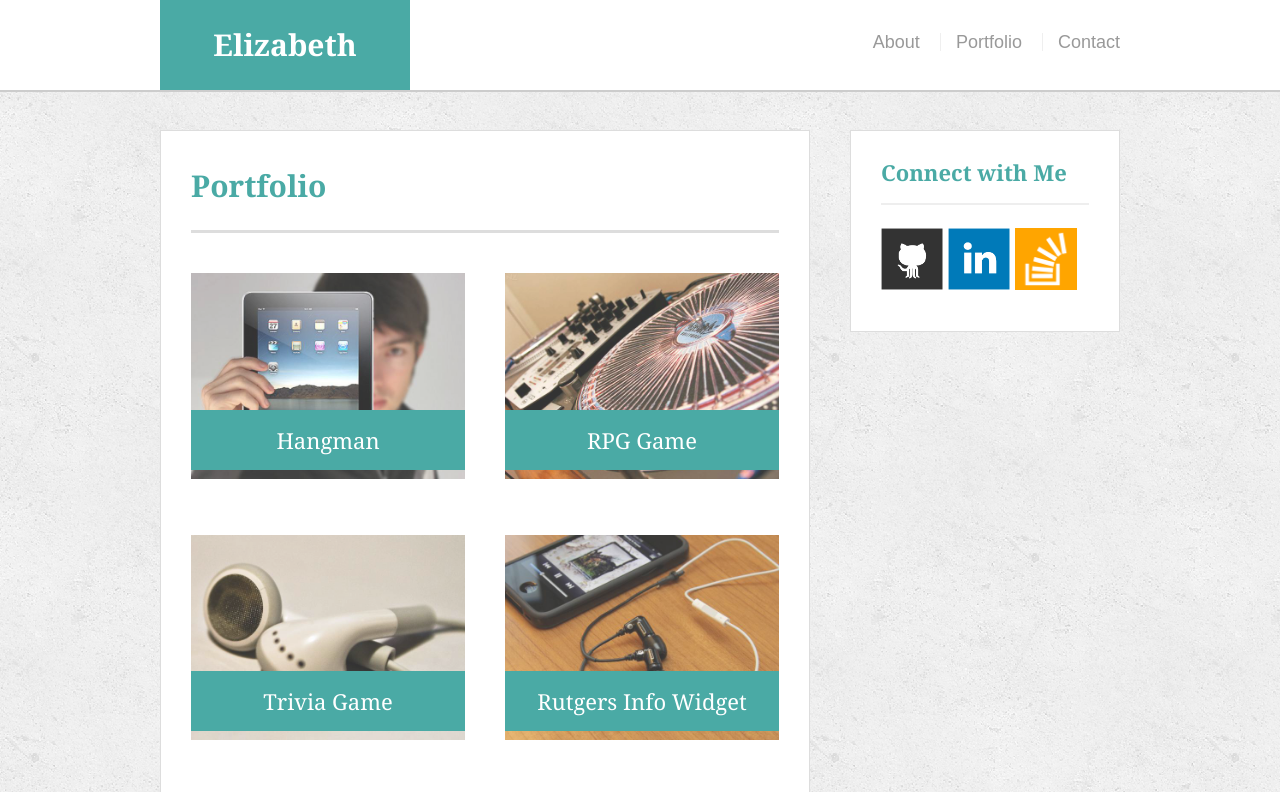
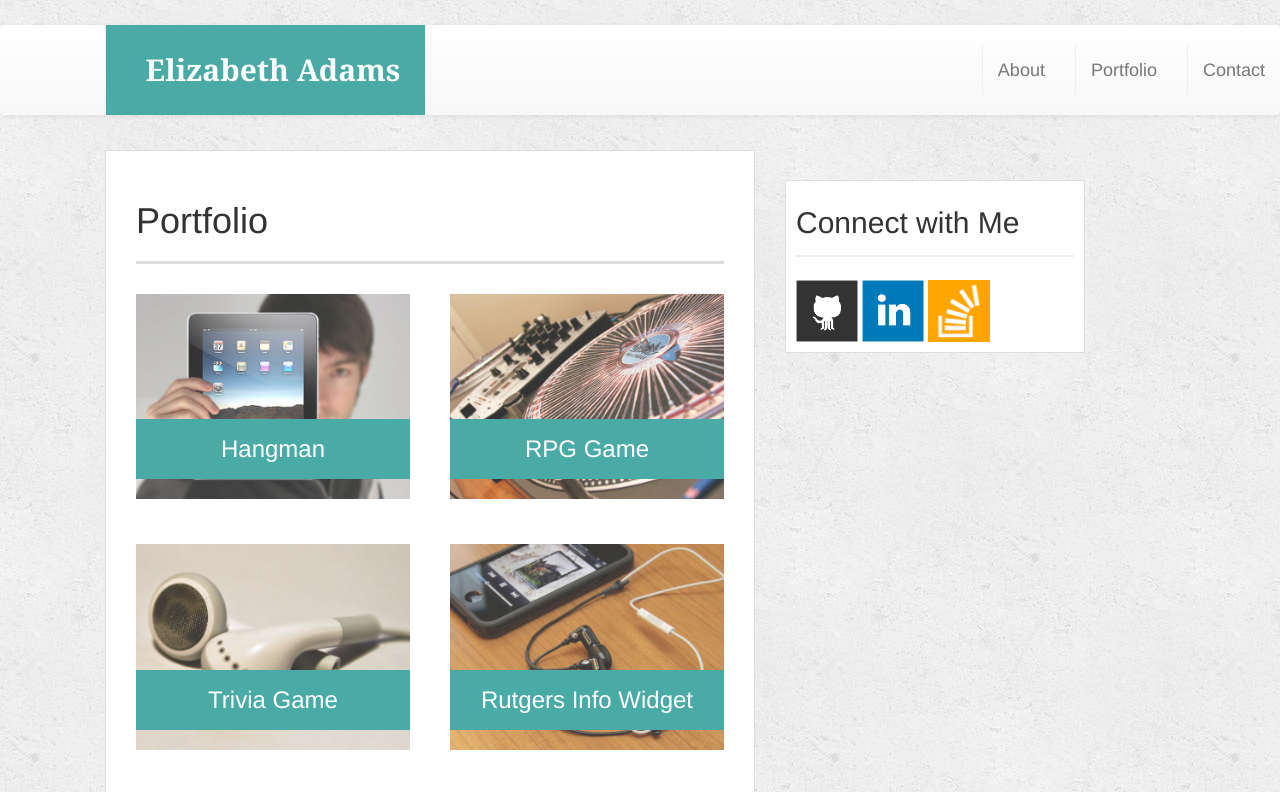
Before and after one commit to adamslizm/Bootstrap-Portfolio, a plain HTML site: page portfolio.html in a window 1280 px wide. Shown: the top 792 px of the page. Drawn offline with nearby package versions, Linux system fonts and the light colour scheme.

Commit message:
Bootstrap-Portfolio

```diff
--- a/Assets/css/style.css
+++ b/Assets/css/style.css
@@ -19,6 +19,10 @@ body {
   clear: both;
 }
 
+.navbar-nav {
+  padding-top: 20px;
+}
+
 h1,
 h2,
 h3,
@@ -26,7 +30,7 @@ p {
   margin-bottom: 20px;
 }
 
-p:last-child {
+p last-child {
   margin-bottom: 0;
 }
 
@@ -50,10 +54,19 @@ h3 {
   font-size: 22px;
 }
 
+.responsive-headings(h3);
 /* header */
 
+.navbar {
+  width: 100%;
+}
+
+.navbar-top {
+  width: 100%;
+}
+
 #masthead {
-  position: fixed;
+  position: static;
   z-index: 99;
   width: 100%;
   margin: 0 0 30px;
@@ -65,7 +78,7 @@ h3 {
 
 #logo {
   float: left;
-  width: 250px;
+  width: 320px;
   height: 90px;
   font-family: Georgia, Times, "Times New Roman", serif;
   font-size: 30px;
@@ -75,9 +88,19 @@ h3 {
   text-align: center;
   text-decoration: none;
   background: #4aaaa5;
+  margin-left: 90px;
+}
+
+.navbar-brand
+  first-child {
+  border-right: 0 none;
+  float: right;
+  padding-top: 10px;
+  margin-right: 90px;
 }
 
 nav {
+  position: static;
   float: right;
   margin-top: 25px;
 }
@@ -90,10 +113,6 @@ nav a {
   color: #999;
   text-decoration: none;
   border-left: 1px solid #efefef;
-}
-
-nav a:first-child {
-  border-left: 0 none;
 }
 
 /* footer */
@@ -112,20 +131,22 @@ footer {
 /* sidebar */
 
 .sidebar {
-  float: right;
+  float: left;
   width: 100%;
-  max-width: 270px;
-  padding: 30px;
+  max-width: 300px;
+  padding: 10px;
   margin-bottom: 20px;
   background: #fff;
   border: 1px solid #ddd;
+  margin: 30px;
+
 }
 
 h3,
 .sidebar h2 {
   padding-bottom: 20px;
   margin-bottom: 15px;
-  line-height: 22px;
+  line-height: 24px;
   border-bottom: 2px solid #eee;
 }
 
@@ -143,7 +164,8 @@ h3,
 /* main */
 
 #main-container {
-  padding-top: 130px;
+  padding-top: 150px;
+  margin-left: 90px;
 }
 
 .main-section {
@@ -196,6 +218,7 @@ h3,
   height: auto;
   margin-top: 10px;
   margin-right: 25px;
+  max-width: 640px;
 }
 
 /* contact page */
@@ -237,3 +260,21 @@ input[type=submit] {
   background: #4aaaa5;
   border: 0 none;
 }
+
+.img-responsive {
+  max-width: 640px;
+}
+
+@media screen and (max-width: 980px) {
+  body {background-color: #777;}
+}
+
+@media screen and (max-width: 768px) {
+  body {background-color: #666;}
+
+}
+
+@media screen and (max-width: 640px) {
+  body {background-color: #555;}
+
+}
--- a/portfolio.html
+++ b/portfolio.html
@@ -3,50 +3,65 @@
 
 <head>
   <meta charset="UTF-8">
+  <meta name="viewport" content="width=device-width, initial-scale=1.0">
   <title>Portfolio | Elizabeth Adams</title>
   <link rel="stylesheet" type="text/css" href="assets/css/reset.css">
   <link rel="stylesheet" type="text/css" href="assets/css/style.css">
+  <!-- Latest compiled and minified CSS -->
+<link rel="stylesheet" href="https://maxcdn.bootstrapcdn.com/bootstrap/3.3.7/css/bootstrap.min.css" integrity="sha384-BVYiiSIFeK1dGmJRAkycuHAHRg32OmUcww7on3RYdg4Va+PmSTsz/K68vbdEjh4u" crossorigin="anonymous">
+
+<!-- Optional theme -->
+<link rel="stylesheet" href="https://maxcdn.bootstrapcdn.com/bootstrap/3.3.7/css/bootstrap-theme.min.css" integrity="sha384-rHyoN1iRsVXV4nD0JutlnGaslCJuC7uwjduW9SVrLvRYooPp2bWYgmgJQIXwl/Sp" crossorigin="anonymous">
 </head>
 
 <body>
+    <nav class="navbar-default navbar-top">
+    <div class="container-fluid">
+    <!-- Brand and toggle get grouped for better mobile display -->
+      <div class="navbar-header">
+        <button type="button" class="navbar-toggle collapsed" data-toggle="collapse" data-target="#bs-example-navbar-collapse-1" aria-expanded="false">
+        <span class="sr-only">Toggle navigation</span>
+        <span class="icon-bar"></span>
+        <span class="icon-bar"></span>
+        <span class="icon-bar"></span>
+      </button>
+      <a id="logo">Elizabeth Adams</a>
+    </div>
+    <ul class="navbar-nav navbar-right">
+        <li><a class="navbar-brand" href="index.html"> About</a></li>
+        <li><a class="navbar-brand" href="portfolio.html">Portfolio</a></li>
+        <li><a class="navbar-brand" href="contact.html">Contact</a></li>
+      </ul>
+        </div>
+  <!-- /.navbar-collapse -->
+</nav>
 
-  <header id="masthead">
-    <div class="container">
-      <a href="index.html" id="logo">Elizabeth Adams</a>
-      <nav>
-        <a href="index.html">About</a>
-        <a href="portfolio.html">Portfolio</a>
-        <a href="contact.html">Contact</a>
-      </nav>
-    </div>
-  </header>
-
-  <div id="main-container" class="container">
+  <div id="main-container" class="container-fluid">
     <section class="main-section">
       <h1>Portfolio</h1>
 
       <div class="work">
-        <img src="assets/images/technics-q-c-640-480-1.jpg" alt="hangman">
+        <img src="assets/images/technics-q-c-640-480-1.jpg" class="img-responsive" alt="Responsive image">
 
         <h3>Hangman</h3>
       </div>
       <div class="work">
-        <img src="assets/images/technics-q-c-640-480-2.jpg" alt="RPG Game">
+        <img src="assets/images/technics-q-c-640-480-2.jpg" class="img-responsive" alt="Responsive image">
 
         <h3>RPG Game</h3>
       </div>
       <div class="work">
-        <img src="assets/images/technics-q-c-640-480-5.jpg" alt="Trivia Game">
+        <img src="assets/images/technics-q-c-640-480-5.jpg" class="img-responsive" alt="Responsive image">
 
         <h3>Trivia Game</h3>
       </div>
       <div class="work">
-        <img src="assets/images/technics-q-c-640-480-7.jpg" alt="Rutgers Info Widget">
+        <img src="assets/images/technics-q-c-640-480-7.jpg" class="img-responsive" alt="Responsive image">
 
         <h3>Rutgers Info Widget</h3>
       </div>
       <div class="work">
-        <img src="assets/images/technics-q-c-640-480-9.jpg" alt="Rock Paper Scissors">
+        <img src="assets/images/technics-q-c-640-480-9.jpg" class="img-responsive" alt="Responsive image">
 
         <h3>Rock Paper Scissors</h3>
       </div>
```
Also changed, not shown: contact.html (+28 -13 lines), index.html (+26 -11 lines), 1 other file.
